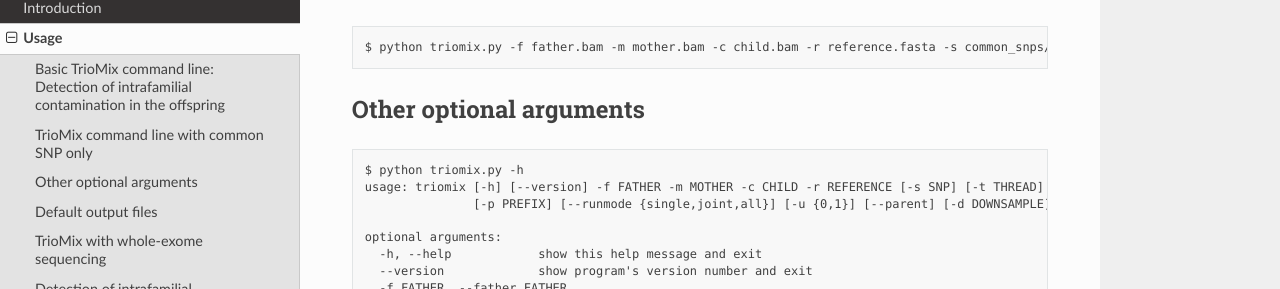
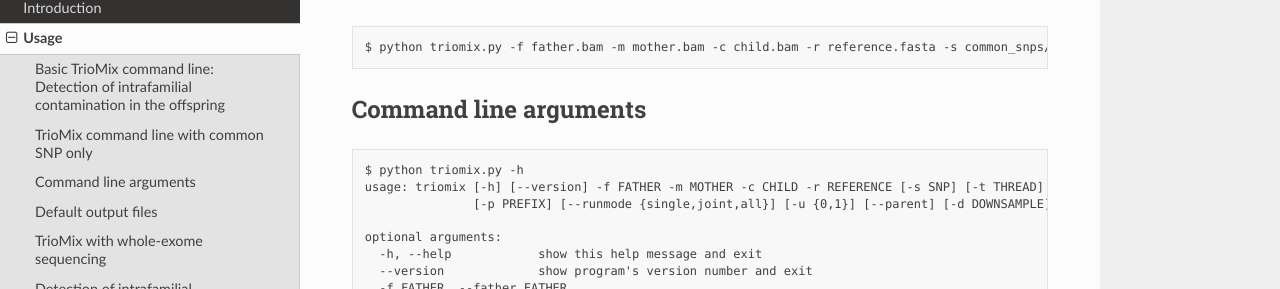
Before and after one commit to cjyoon/triomix_readthedocs, a Sphinx documentation site: the page built from docs/source/usage.rst, in a window 1280 px wide and 900 px high, scrolled down 695 px. Shown: the part 167-456 px from the top of the window. Built offline with Sphinx 7.4.7 and the Read the Docs theme 2.0.0, drawn with Linux system fonts in a browser that asks for light colours.

Commit message:
20220902

```diff
--- a/docs/source/usage.rst
+++ b/docs/source/usage.rst
@@ -31,7 +31,7 @@ Using a pre-selected list of common SNP would speed up the total runtime of Trio
    $ python triomix.py -f father.bam -m mother.bam -c child.bam -r reference.fasta -s common_snps/grch38_common_snps.bed.gz
 
 
-Other optional arguments
+Command line arguments
 ------------
 
 
```
